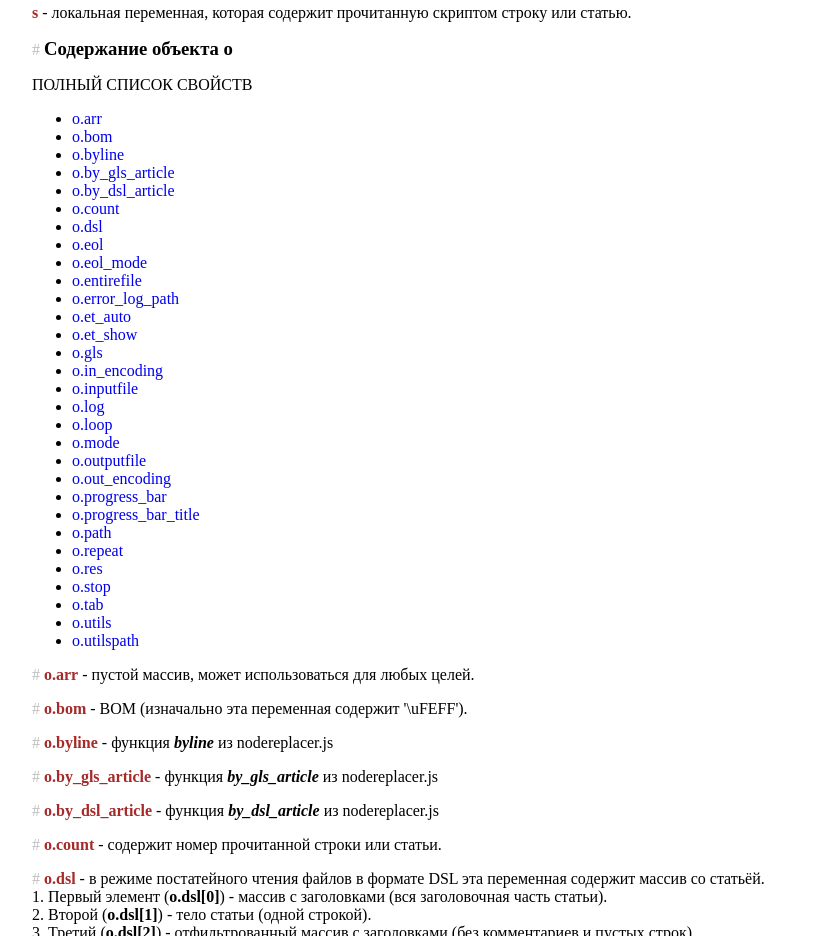
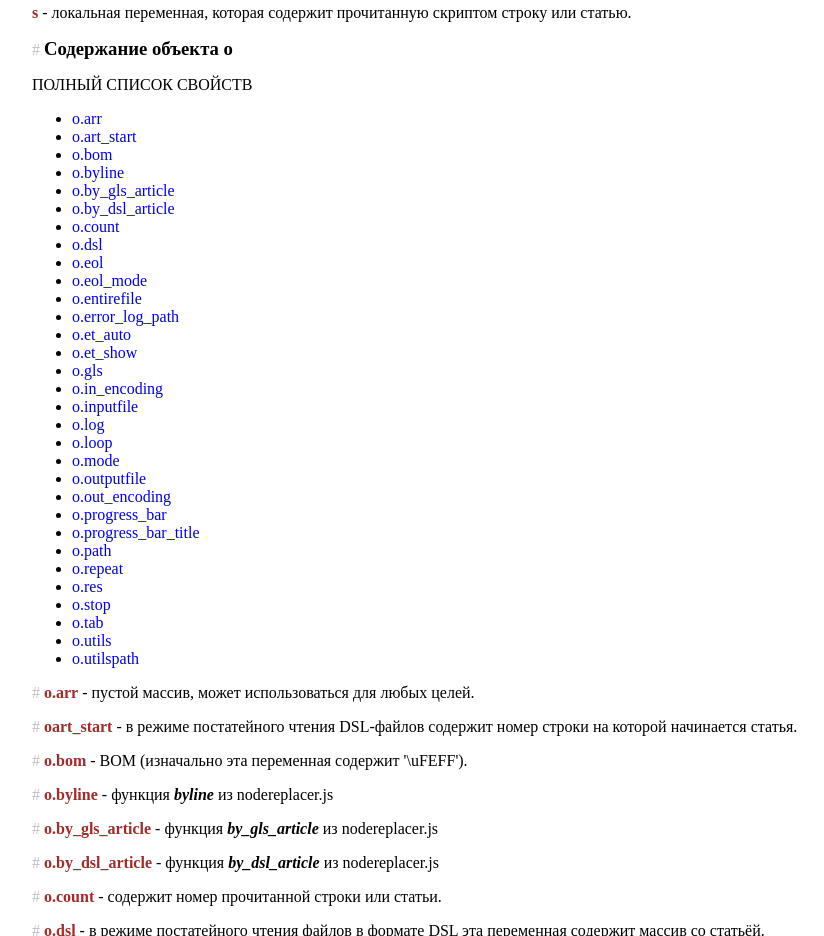
Before and after one commit to lingvoboard/nodereplacer, a website: page help/javascript.htm in a window 1280 px wide. Shown: the part 620-1556 px from the top of the page, without its empty margins (96-920 px from the left). Drawn offline with Linux system fonts and the light colour scheme.

Commit message:
info about o.art_start

```diff
--- a/help/javascript.htm
+++ b/help/javascript.htm
@@ -86,6 +86,9 @@
 
   <ul>
     <li><a href="#oarr">o.arr</a>
+    </li>
+
+    <li><a href="#oart_start">o.art_start</a>
     </li>
 
     <li><a href="#obom">o.bom</a>
@@ -177,6 +180,8 @@
   </ul>
 
   <p><span><a class="mark" href="#oarr" id="oarr" name="oarr">#</a></span> <span class="func">o.arr</span> - пустой массив, может использоваться для любых целей.</p>
+
+  <p><span><a class="mark" href="#oart_start" id="oart_start" name="oart_start">#</a></span> <span class="func">oart_start</span> - в режиме постатейного чтения DSL-файлов содержит номер строки на которой начинается статья.</p>
 
   <p><span><a class="mark" href="#obom" id="obom" name="obom">#</a></span> <span class="func">o.bom</span> - BOM (изначально эта переменная содержит '\uFEFF').</p>
 
```
